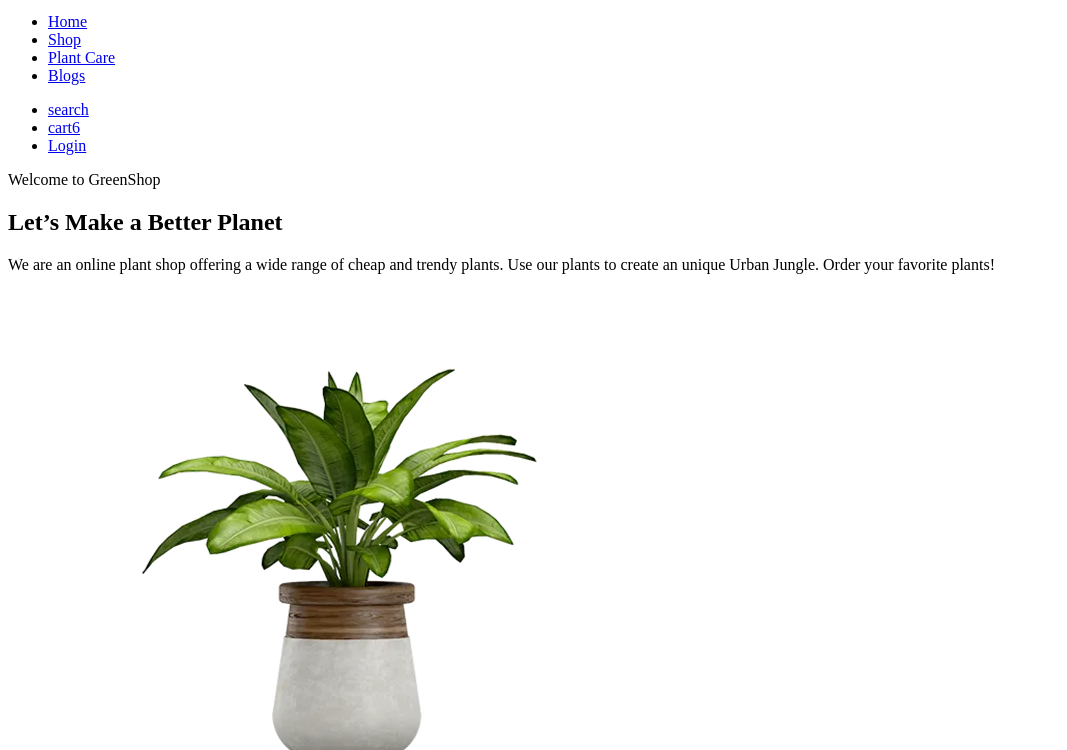
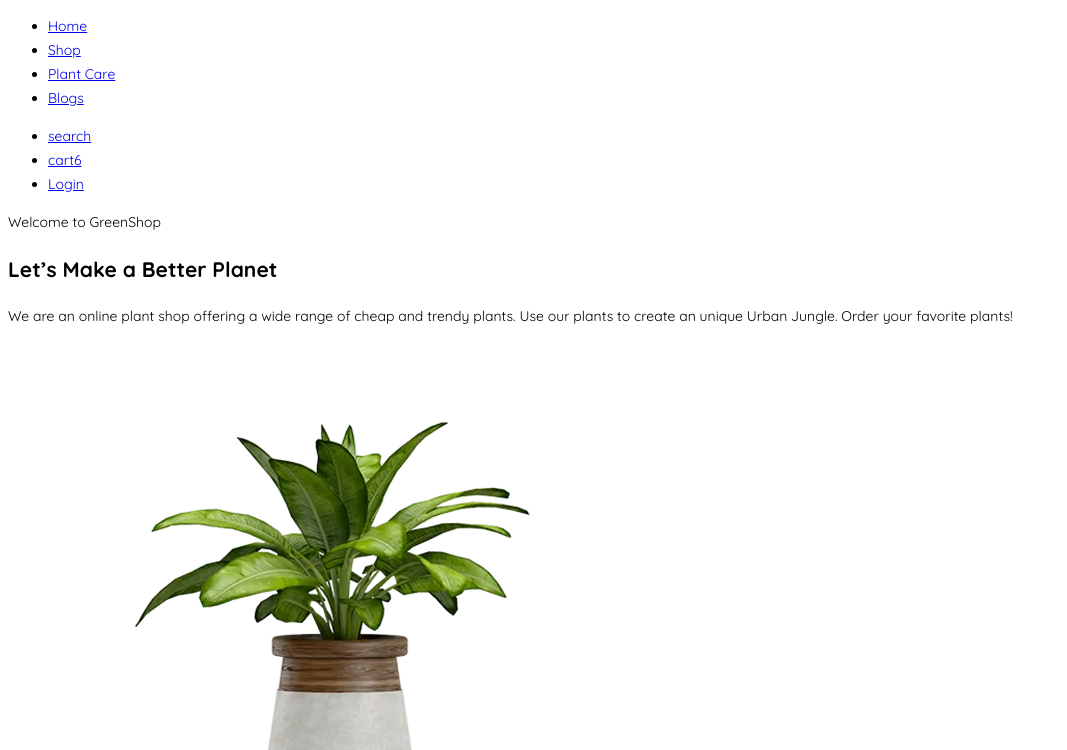
Before and after one commit to genntanaka/plants, a website: page source/index.html in a window 1280 px wide. Shown: the part 50-800 px from the top of the page, without its empty margins (0-1067 px from the left). Drawn offline with nearby package versions, Linux system fonts and the light colour scheme; files that its build step writes are made by us from their sources.

Commit message:
Добавляет шрифты

```diff
--- a/source/index.html
+++ b/source/index.html
@@ -10,7 +10,7 @@
   <script src="scripts/index.js" defer></script>
 </head>
 
-<body>
+<body class="page__body">
   <header class="main-header">
     <nav>
       <a href="/">
--- a/source/styles/common/fonts.scss
+++ b/source/styles/common/fonts.scss
@@ -1 +1,2 @@
 /* здесь подключите шрифты */
+@include font-face("Quicksand", 300 700, normal, url("../../fonts/Quicksand.woff2") format("woff2"));
--- a/source/styles/common/global.scss
+++ b/source/styles/common/global.scss
@@ -1 +1,7 @@
 /* здесь используйте глобальные селекторы img, body, html и так далее */
+
+.page__body {
+  font-family: $primary-font;
+  font-size: 14px;
+  line-height: 1.71;
+}
--- /dev/null
+++ b/source/styles/common/mixins.scss
@@ -0,0 +1,9 @@
+@mixin font-face($font-family, $font-weight, $font-style, $font-src) {
+  @font-face {
+    font-family: $font-family;
+    font-weight: $font-weight;
+    font-style: $font-style;
+    src: $font-src;
+    font-display: swap;
+  }
+}
--- a/source/styles/common/variables.scss
+++ b/source/styles/common/variables.scss
@@ -1 +1,2 @@
 /* здесь используйте глобальные переменные */
+$primary-font: "Quicksand", "Arial", sans-serif;
--- a/source/styles/styles.scss
+++ b/source/styles/styles.scss
@@ -1,5 +1,6 @@
 /* GLOBAL */
 @import "./common/variables.scss";
+@import "./common/mixins.scss";
 @import "./common/global.scss";
 @import "./common/fonts.scss";
 
```
Also changed, not shown: source/fonts/Lato-Regular.woff2 (added), source/fonts/Quicksand-Bold.ttf (added), source/fonts/Quicksand-Medium.ttf (added), source/fonts/Quicksand-Regular.ttf (added), source/fonts/Quicksand.woff2 (added).
